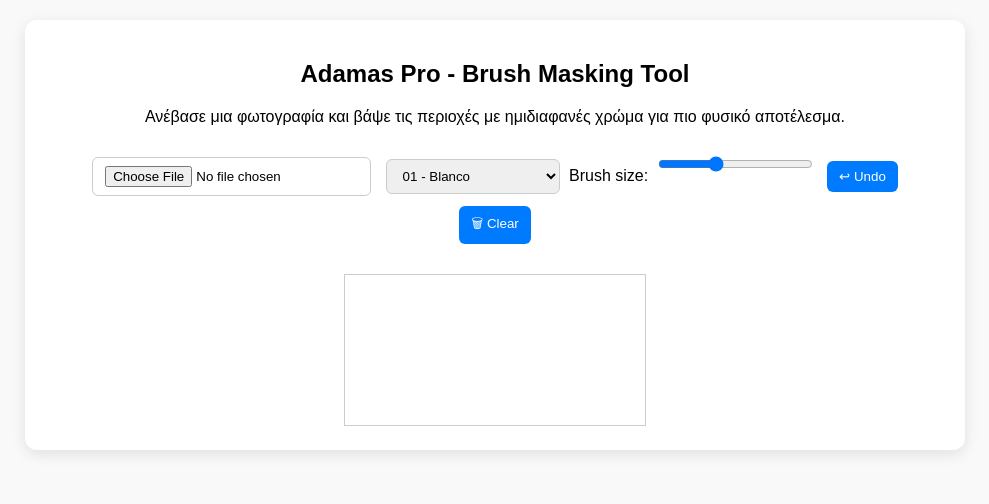
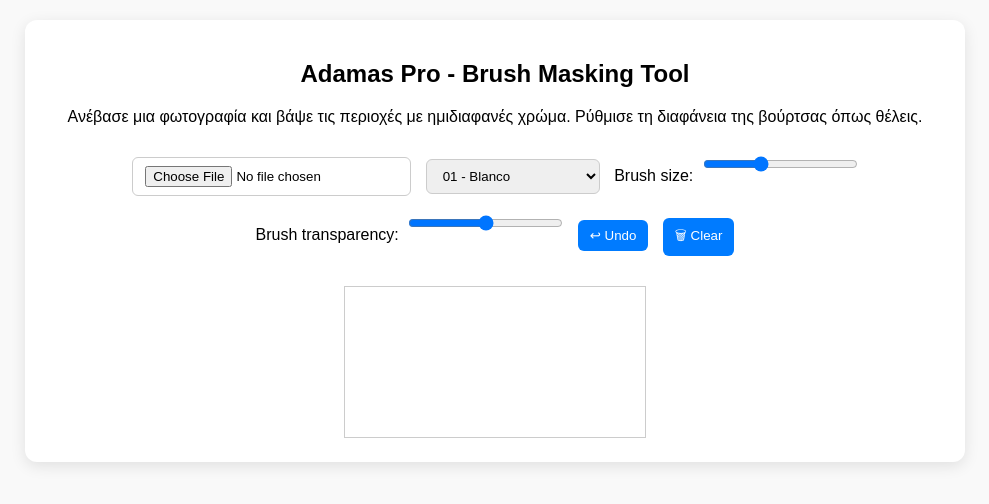
Before and after one commit to PGLivaditi/polygon-visualizer, a plain HTML site: page masking.html in a window 1280 px wide. Shown: the whole page, without its empty margins (145-1134 px from the left). Drawn offline with Linux system fonts and the light colour scheme.

Commit message:
Add files via upload

```diff
--- a/masking.html
+++ b/masking.html
@@ -2,7 +2,7 @@
 <html lang="el">
 <head>
   <meta charset="UTF-8">
-  <title>Adamas Pro - Brush Masking Tool (Transparent)</title>
+  <title>Adamas Pro - Brush Masking Tool (Adjustable Transparency)</title>
   <style>
     body {
       font-family: Arial, sans-serif;
@@ -42,22 +42,25 @@
     button:hover {
       background: #0056b3;
     }
-    /* Προσθήκη για μικρό δείγμα χρώματος δίπλα στο option */
-    option::before {
-      content: '⬛ ';
+    label {
+      display: inline-block;
+      margin-left: 5px;
     }
   </style>
 </head>
 <body>
   <div class="container">
     <h2>Adamas Pro - Brush Masking Tool</h2>
-    <p>Ανέβασε μια φωτογραφία και βάψε τις περιοχές με ημιδιαφανές χρώμα για πιο φυσικό αποτέλεσμα.</p>
+    <p>Ανέβασε μια φωτογραφία και βάψε τις περιοχές με ημιδιαφανές χρώμα. Ρύθμισε τη διαφάνεια της βούρτσας όπως θέλεις.</p>
 
     <div class="controls">
       <input type="file" id="upload" accept="image/*">
       <select id="colorPicker"></select>
       <label>Brush size:
         <input type="range" id="brushSize" min="5" max="50" value="20">
+      </label>
+      <label>Brush transparency:
+        <input type="range" id="brushAlpha" min="0" max="100" value="50">
       </label>
       <button onclick="undo()">↩ Undo</button>
       <button onclick="clearCanvas()">🗑 Clear</button>
@@ -122,6 +125,7 @@
     let drawing = false;
     let brushSize = 20;
     let brushColor = colorPicker.value;
+    let brushAlpha = 0.5; // αρχική διαφάνεια 50%
     let history = [];
 
     document.getElementById('upload').addEventListener('change', function(e) {
@@ -145,20 +149,18 @@
 
     function draw(e) {
       if (!drawing) return;
-
       const rect = canvas.getBoundingClientRect();
       const scaleX = canvas.width / rect.width;
       const scaleY = canvas.height / rect.height;
-
       const x = (e.clientX - rect.left) * scaleX;
       const y = (e.clientY - rect.top) * scaleY;
 
       ctx.fillStyle = brushColor;
-      ctx.globalAlpha = 0.5; // 50% διαφάνεια
+      ctx.globalAlpha = brushAlpha; // χρήση διαφάνειας
       ctx.beginPath();
       ctx.arc(x, y, brushSize, 0, Math.PI * 2);
       ctx.fill();
-      ctx.globalAlpha = 1; // επαναφορά πλήρους αδιαφάνειας
+      ctx.globalAlpha = 1; // επαναφορά
     }
 
     document.getElementById('brushSize').addEventListener('input', (e) => {
@@ -167,6 +169,10 @@
 
     colorPicker.addEventListener('change', (e) => {
       brushColor = e.target.value;
+    });
+
+    document.getElementById('brushAlpha').addEventListener('input', (e) => {
+      brushAlpha = e.target.value / 100; // 0.0 έως 1.0
     });
 
     function saveState() {
```
